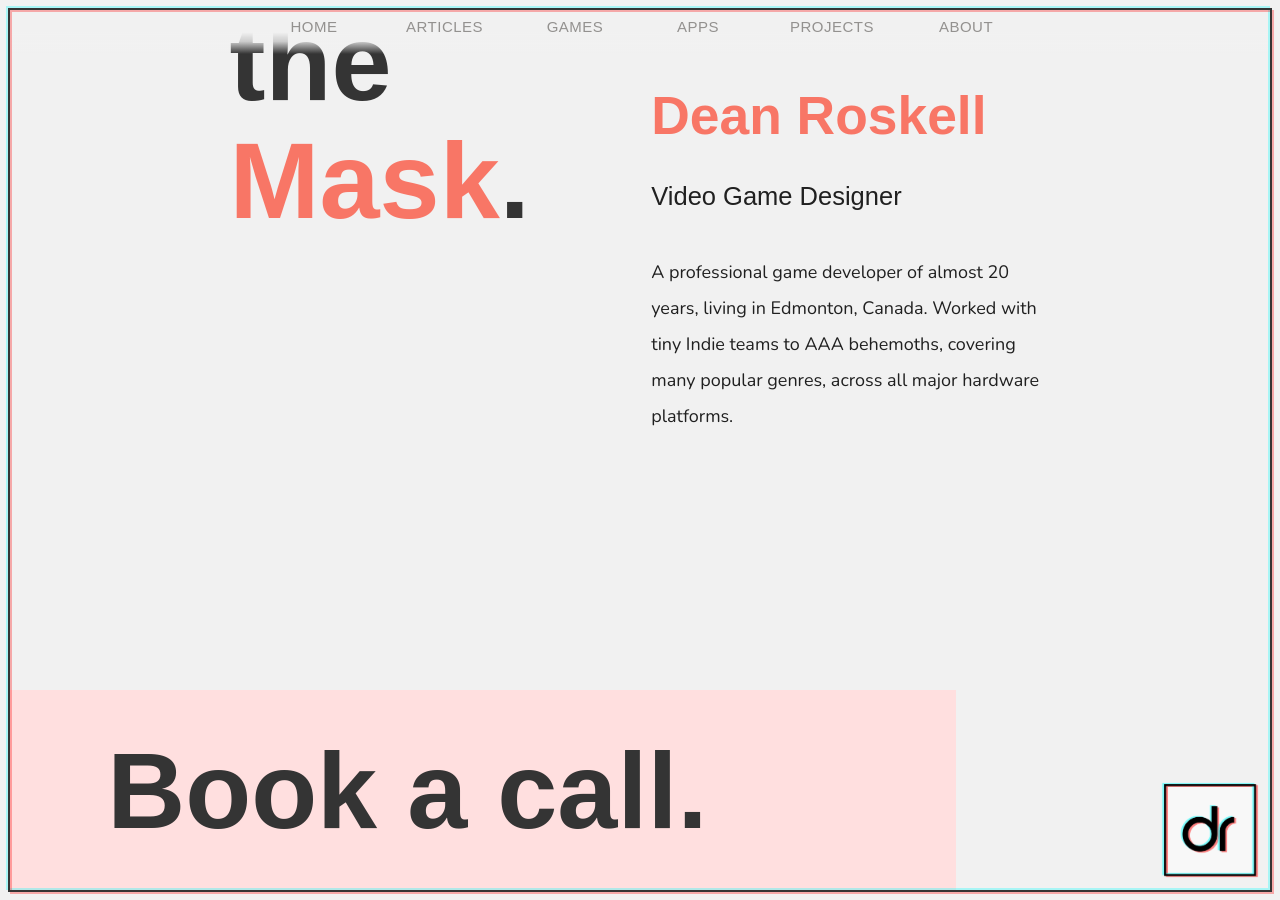
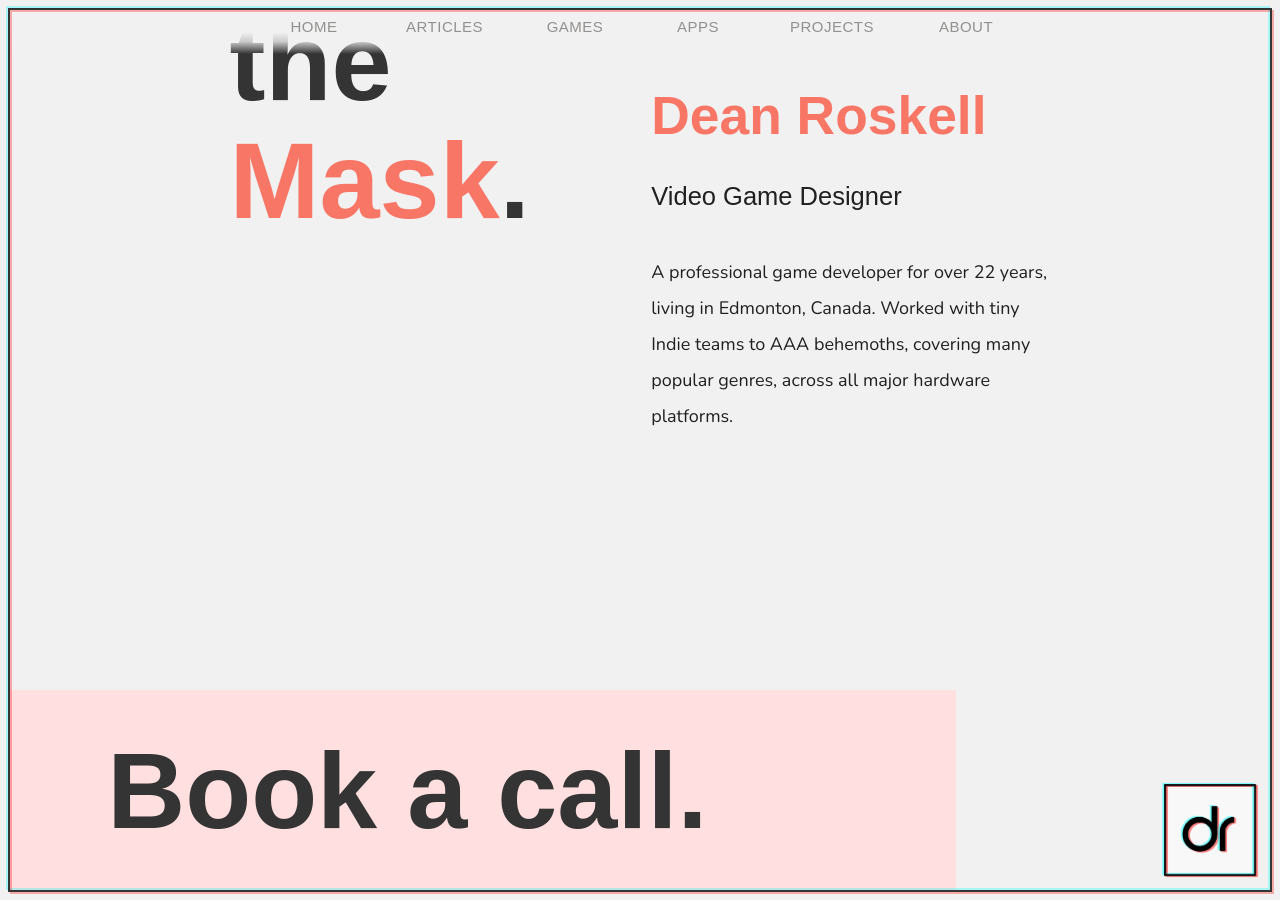
Before and after one commit to roskelld/myblog, a Jekyll site: the page built from index.html, in a window 1280 px wide and 900 px high, scrolled down 7546 px. Built offline with Jekyll 4.4.1, drawn with Linux system fonts in a browser that asks for light colours.

Commit message:
Update index.html
Updated years of work

```diff
--- a/index.html
+++ b/index.html
@@ -1,7 +1,7 @@
 ---
 layout: page
 title: Dean Roskell | Video Game Development Consultant and Freelance Design Services
-description: Video Game Design Consultant bringing over 20 years of experience to game developers, indie devs, and publishers to create better games and overcome challenges.
+description: Video Game Design Consultant bringing over 22 years of experience to game developers, indie devs, and publishers to create better games and overcome challenges.
 order:
 ---
 <!DOCTYPE html>
@@ -375,7 +375,7 @@ order:
                     <h2 class="coral-reef-text bold">Dean Roskell</h2>
                     <h3 class="">Video Game Designer</h3>
                     <p>
-                        A professional game developer of almost 20 years, living in Edmonton, Canada. Worked with tiny Indie teams to AAA behemoths, covering many popular genres, across all major hardware platforms.</p>
+                        A professional game developer for over 22 years, living in Edmonton, Canada. Worked with tiny Indie teams to AAA behemoths, covering many popular genres, across all major hardware platforms.</p>
                 </div>
             </div>
 
```
